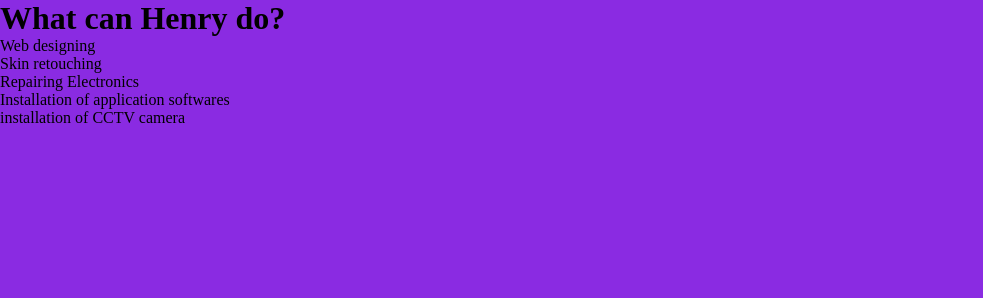
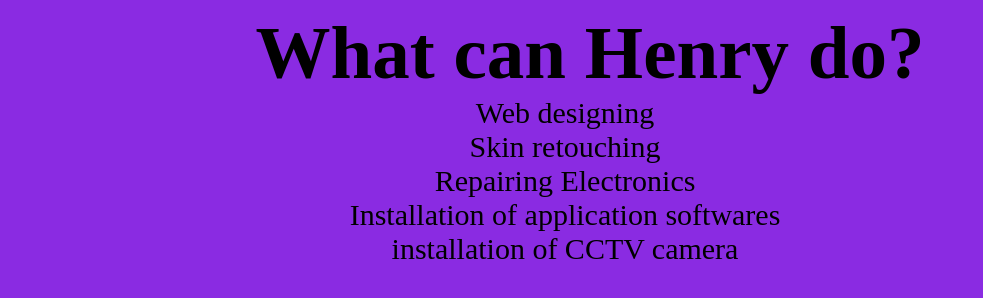
Before and after one commit to malsehsteven/online-quiz.html, a plain HTML site: page skills.html in a window 1280 px wide. Shown: the whole page, without its empty margins (0-983 px from the left). Drawn offline with Linux system fonts and the light colour scheme.

Commit message:
Update style.css

```diff
--- a/style.css
+++ b/style.css
@@ -33,3 +33,35 @@ img{
     margin: 10px;
     margin-block-end: 5px;
 }
+
+.skill{
+    text-align: center;
+    text-align: justify;
+}
+
+h1{
+    text-align: center;
+    font-size: 75px;
+    padding-top: 10px;
+    margin-right: 100px;
+}
+
+.skill ul li{
+    font-size: 30px;
+    margin-right: 150px;
+    align-items: center;
+    text-align: center;
+
+}
+
+.navbar{
+    display: contents;
+    justify-content: center;
+    position: relative;
+}
+
+.nav-link{
+    display: flex;
+    list-style: none;
+    font-family: serif;
+}
```
